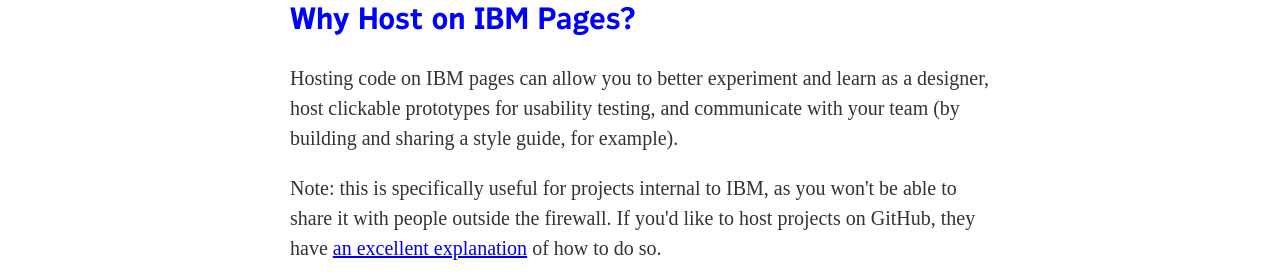
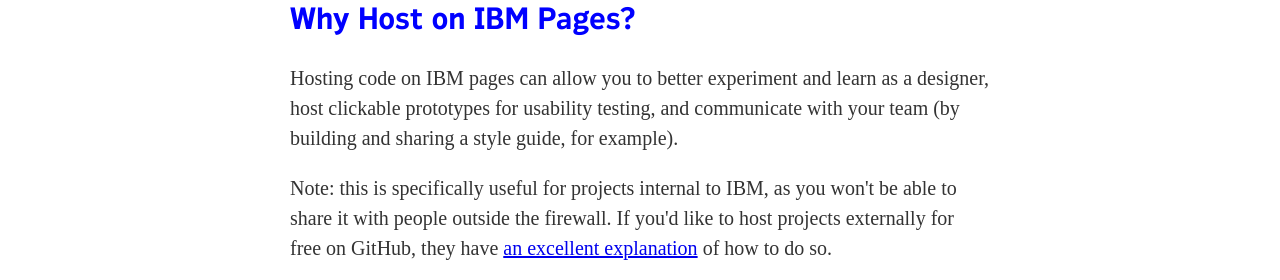
Before and after one commit to thundernixon/howto-hostonibmpages, a plain HTML site: page index.html in a window 1280 px wide. Shown: the part 937-1217 px from the top of the page. Drawn offline with nearby package versions, Linux system fonts and the light colour scheme; files that its build step writes are made by us from their sources; a script that the page names is missing; a web font is replaced by a local one.

Commit message:
title fix

```diff
--- a/index.html
+++ b/index.html
@@ -49,9 +49,8 @@
 		<!-- <p>'Cause it's super cooool.</p> -->
     <p>Hosting code on IBM pages can allow you to better experiment and learn as a designer, host clickable prototypes for usability testing, and communicate with your team (by building and sharing a style guide, for example).</p>
 	  <p>
-      Note: this is specifically useful for projects internal to IBM, as you won't be able to share it with people outside the firewall. If you'd like to host projects on GitHub, they have <a href="https://pages.github.com/" target="_blank">an excellent explanation</a> of how to do so.
+      Note: this is specifically useful for projects internal to IBM, as you won't be able to share it with people outside the firewall. If you'd like to host projects externally for free on GitHub, they have <a href="https://pages.github.com/" target="_blank">an excellent explanation</a> of how to do so.
     </p>
-
     <p>If you're already comfortable with the command line and with git, feel free to skip ahead to "How to Host on Pages". Otherwise, let's brush up on some prerequisites!</p>
   </section>
 
```
